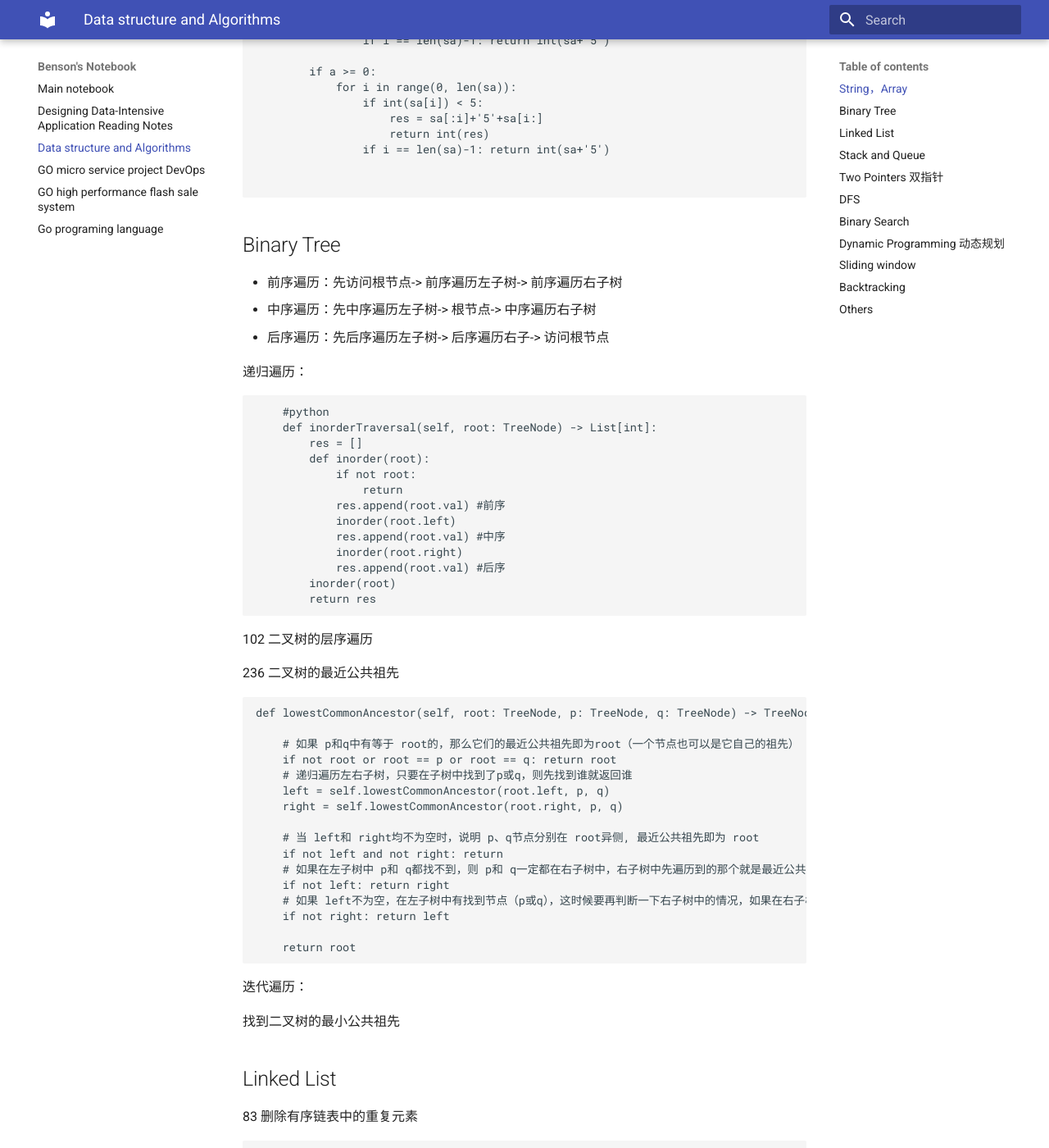
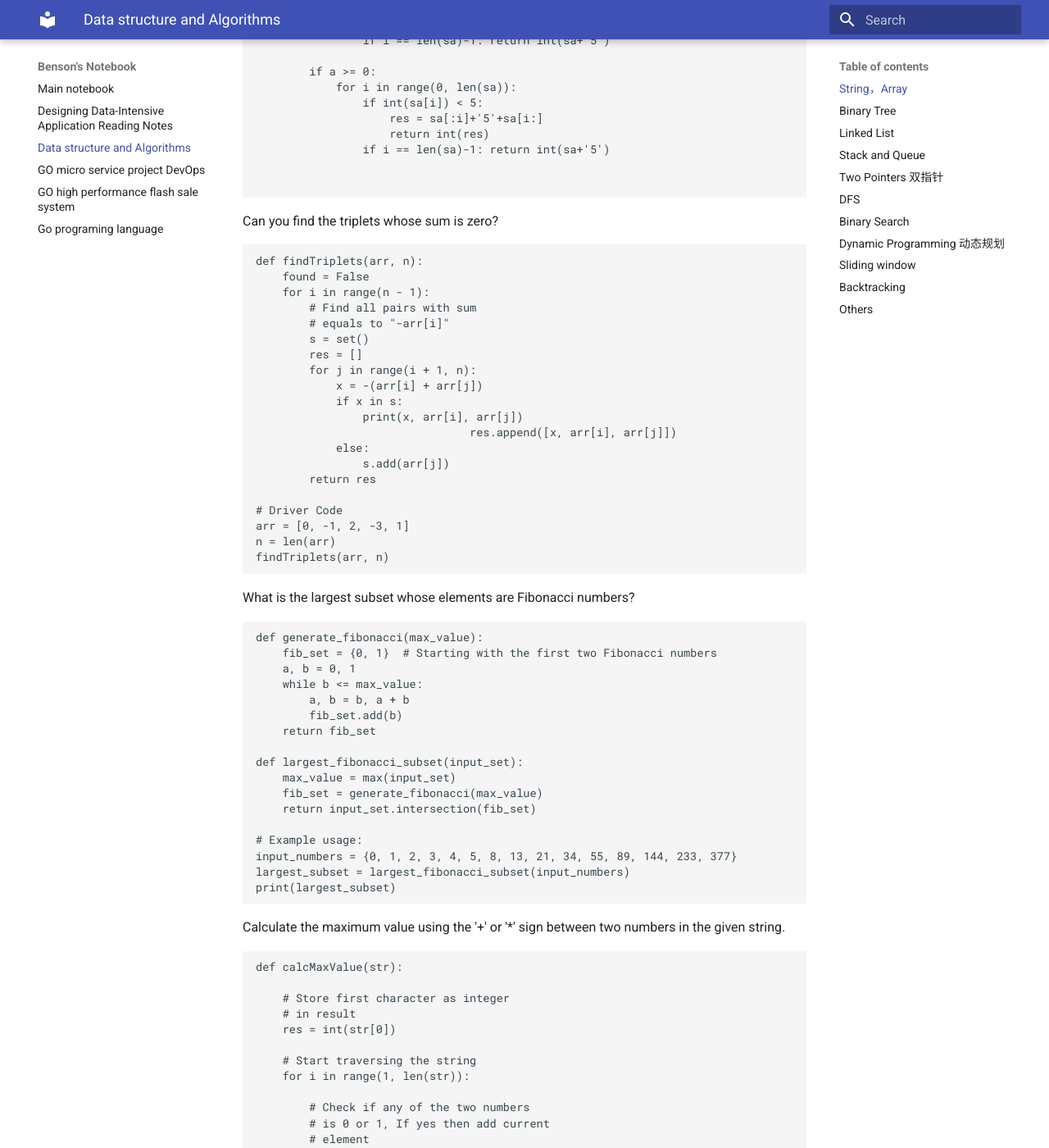
Before and after one commit to Bensonluo/benson-notebook, an MkDocs documentation site: the page built from docs/algorithms.md, in a window 1280 px wide and 1400 px high, scrolled down 2375 px. Shown: the whole window at 82% size. Built offline with MkDocs 1.6.1 and Material for MkDocs 9.7.7, drawn with Linux system fonts in a browser that asks for light colours; some of the changed text lies outside the part shown.

Commit message:
Update algorithms.md

````diff
--- a/docs/algorithms.md
+++ b/docs/algorithms.md
@@ -135,6 +135,76 @@ class Solution:
                 if i == len(sa)-1: return int(sa+'5')
 
 
+```
+
+Can you find the triplets whose sum is zero?
+
+```python
+def findTriplets(arr, n):
+    found = False
+    for i in range(n - 1):
+        # Find all pairs with sum
+        # equals to "-arr[i]"
+        s = set()
+        res = []
+        for j in range(i + 1, n):
+            x = -(arr[i] + arr[j])
+            if x in s:
+                print(x, arr[i], arr[j])
+								res.append([x, arr[i], arr[j]])
+            else:
+                s.add(arr[j])
+        return res
+
+# Driver Code
+arr = [0, -1, 2, -3, 1]
+n = len(arr)
+findTriplets(arr, n)
+```
+
+What is the largest subset whose elements are Fibonacci numbers?
+
+```python
+def generate_fibonacci(max_value):
+    fib_set = {0, 1}  # Starting with the first two Fibonacci numbers
+    a, b = 0, 1
+    while b <= max_value:
+        a, b = b, a + b
+        fib_set.add(b)
+    return fib_set
+
+def largest_fibonacci_subset(input_set):
+    max_value = max(input_set)
+    fib_set = generate_fibonacci(max_value)
+    return input_set.intersection(fib_set)
+
+# Example usage:
+input_numbers = {0, 1, 2, 3, 4, 5, 8, 13, 21, 34, 55, 89, 144, 233, 377}
+largest_subset = largest_fibonacci_subset(input_numbers)
+print(largest_subset)
+```
+
+Calculate the maximum value using the '+' or '*' sign between two numbers in the given string.
+
+```python
+def calcMaxValue(str):
+
+    # Store first character as integer
+    # in result
+    res = int(str[0])
+
+    # Start traversing the string
+    for i in range(1, len(str)):
+
+        # Check if any of the two numbers
+        # is 0 or 1, If yes then add current
+        # element
+        if(str[i] == '0' or
+           str[i] == '1' or res < 2):
+            res += int(str[i])
+        else:
+            res *= int(str[i])
+    return res
 ```
 
 
````
